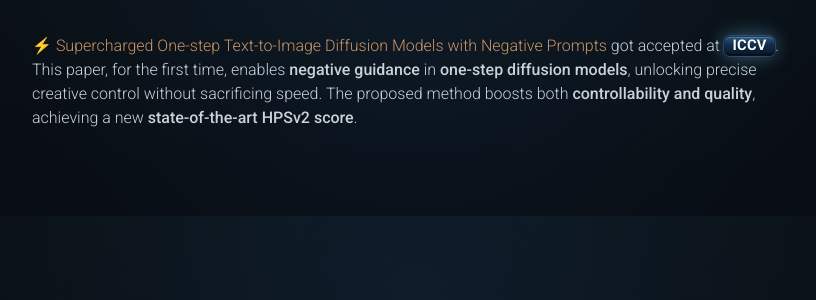
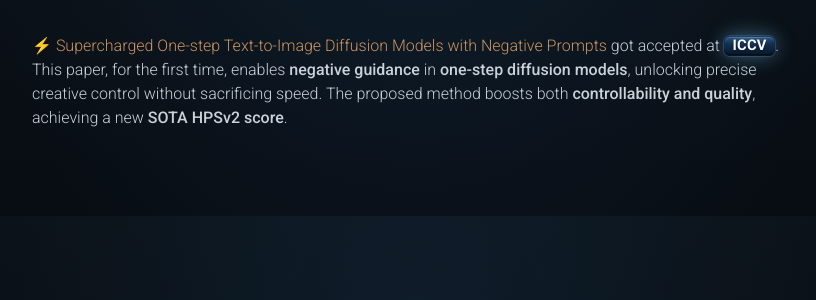
Before and after one commit to aengusng8/aengusng8.github.io, a Jekyll site: the page built from _news/iccv2025.md, in a window 1280 px wide. Shown: the part 148-448 px from the top of the page, without its empty margins (223-1039 px from the left). Built offline with Jekyll 4.4.1, drawn with Linux system fonts in a browser that asks for light colours; comment, search, counter and statistics services are not loaded; a style sheet for code colours, icons or effects is not loaded.

Commit message:
Tighten ICCV news wording

```diff
--- a/_news/iccv2025.md
+++ b/_news/iccv2025.md
@@ -5,4 +5,4 @@ inline: true
 published: true
 ---
 
-⚡ <a href="https://arxiv.org/abs/2412.02687">Supercharged One-step Text-to-Image Diffusion Models with Negative Prompts</a> got accepted at <strong class="aurora-text">ICCV</strong>. This paper, for the first time, enables **negative guidance** in **one-step diffusion models**, unlocking precise creative control without sacrificing speed. The proposed method boosts both **controllability and quality**, achieving a new **state-of-the-art HPSv2 score**.
+⚡ <a href="https://arxiv.org/abs/2412.02687">Supercharged One-step Text-to-Image Diffusion Models with Negative Prompts</a> got accepted at <strong class="aurora-text">ICCV</strong>. This paper, for the first time, enables **negative guidance** in **one-step diffusion models**, unlocking precise creative control without sacrificing speed. The proposed method boosts both **controllability and quality**, achieving a new **SOTA HPSv2 score**.
```
